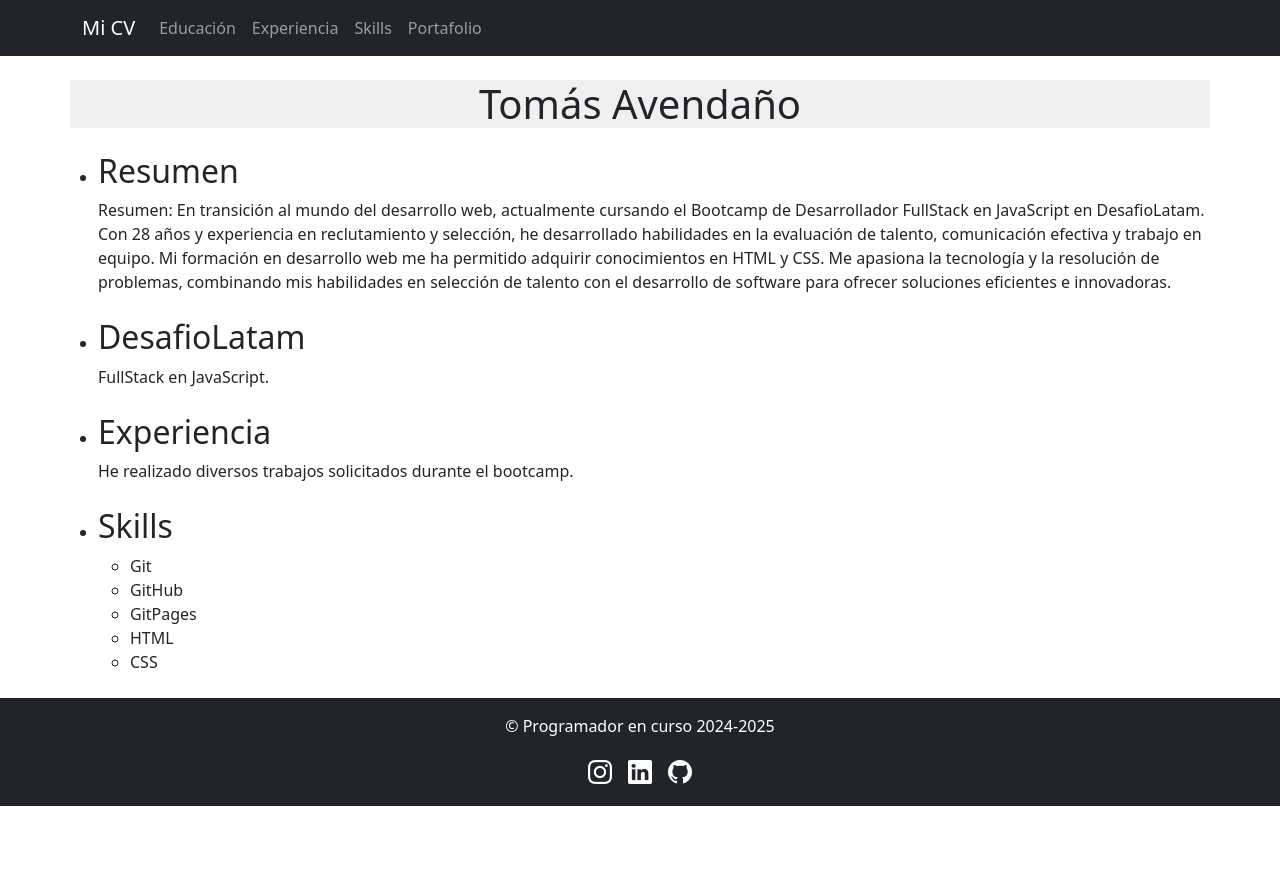
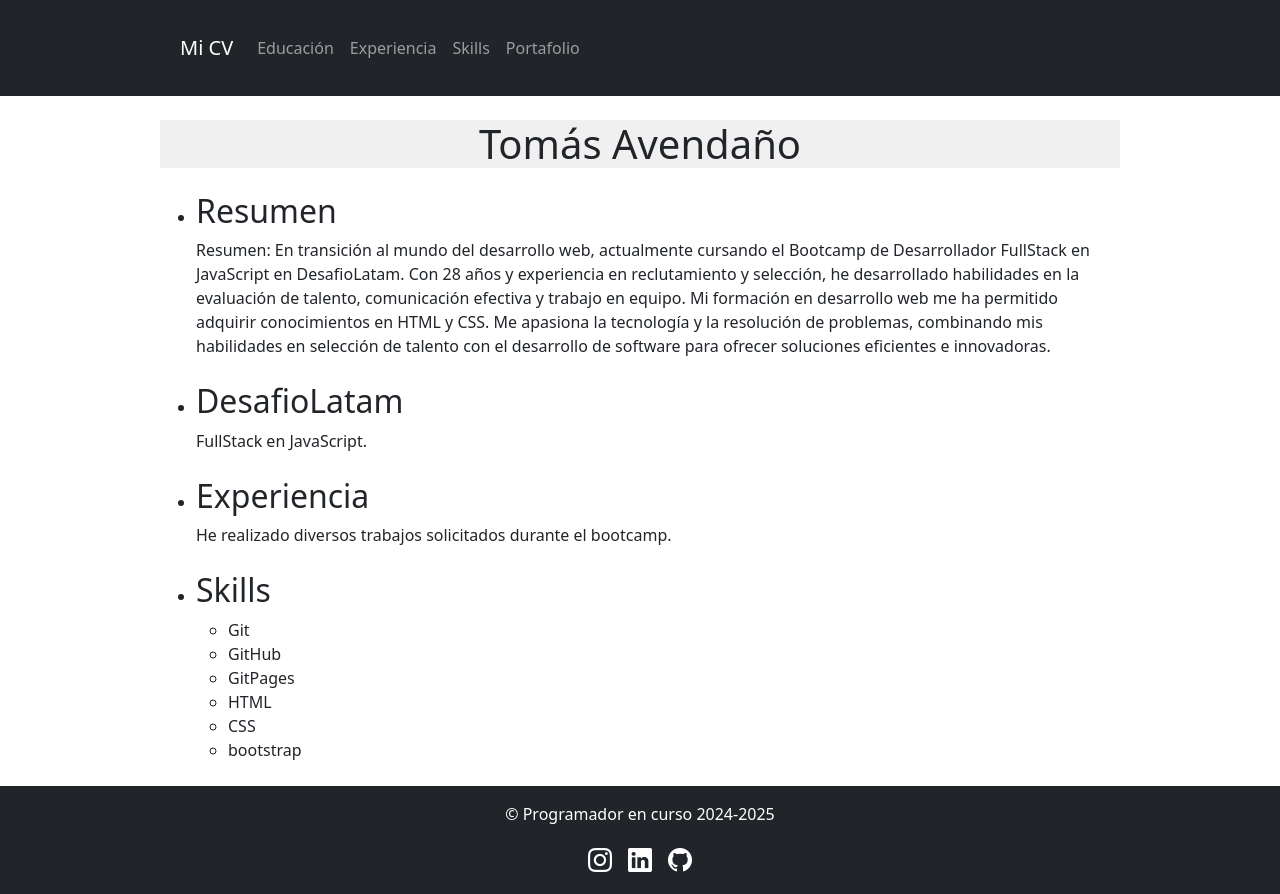
Before and after one commit to cmillal/CV, a plain HTML site: page index.html in a window 1280 px wide. Before the commit the page ends 806 px from the top, so only its background shows below. Drawn offline with nearby package versions, Linux system fonts and the light colour scheme.

Commit message:
se agrego un item a la lista

```diff
--- /dev/null
+++ b/adicional.css
@@ -0,0 +1,5 @@
+.container {
+    max-width: 960px; /* O el ancho máximo que desees */
+    margin: 20px auto; /* Agrega márgenes arriba/abajo y centra el contenedor */
+    padding: 0 20px; /* Agrega relleno a los lados */
+  }
--- a/index.html
+++ b/index.html
@@ -8,6 +8,7 @@
       rel="stylesheet"
       href="https://cdn.jsdelivr.net/npm/bootstrap@5.3.0/dist/css/bootstrap.min.css"
     />
+    <link rel="stylesheet" href="/CV/adicional.css">
     <link
       rel="stylesheet"
       href="https://cdn.jsdelivr.net/npm/bootstrap-icons/font/bootstrap-icons.css"
@@ -82,6 +83,7 @@
         <li>GitPages</li>
         <li>HTML</li>
         <li>CSS</li>
+        <li>bootstrap</li>
       </ul>
     </ul>
     </section>
```
